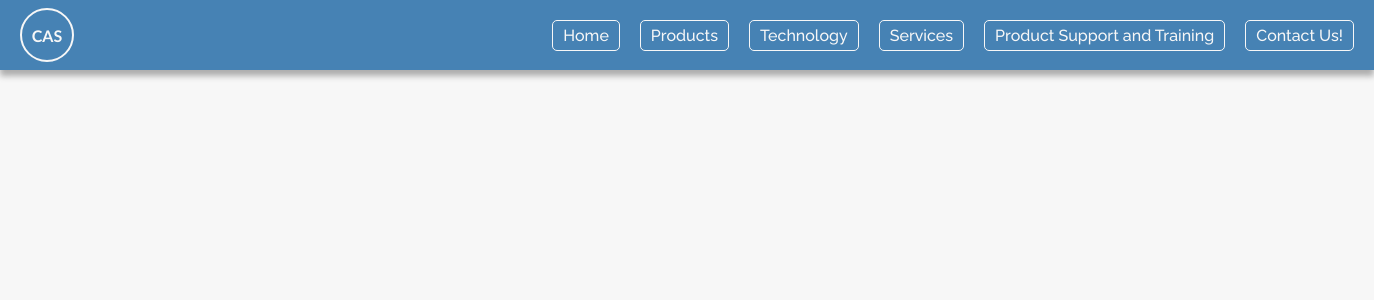
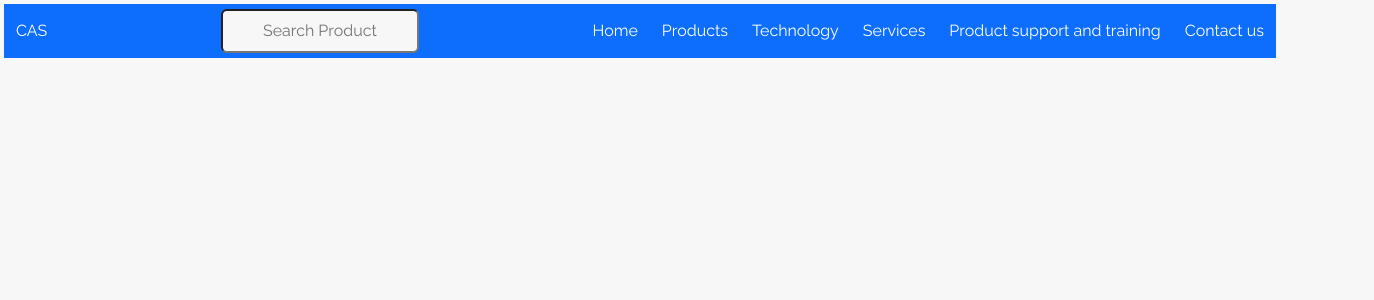
Before and after one commit to Ashwinumbarkar20/CAS-Frontend, a React (Vite) app in the folder CAS-FrontEnd/: page / in a window 1280 px wide. Shown: the top 300 px of the page, 1374 px wide, since content can reach past the window. Built offline with nearby package versions, Linux system fonts and the light colour scheme.

Commit message:
Navbar creation

```diff
--- a/CAS-FrontEnd/index.html
+++ b/CAS-FrontEnd/index.html
@@ -6,11 +6,14 @@
     <meta name="viewport" content="width=device-width, initial-scale=1.0" />
     <link rel="preconnect" href="https://fonts.googleapis.com">
 <link rel="preconnect" href="https://fonts.gstatic.com" crossorigin>
+<link href="https://cdn.jsdelivr.net/npm/bootstrap@5.3.2/dist/css/bootstrap.min.css" rel="stylesheet" integrity="sha384-T3c6CoIi6uLrA9TneNEoa7RxnatzjcDSCmG1MXxSR1GAsXEV/Dwwykc2MPK8M2HN" crossorigin="anonymous">
 <link href="https://fonts.googleapis.com/css2?family=Playfair+Display&family=Poppins:ital,wght@0,200;0,400;1,300&family=Raleway:wght@400;500;700&display=swap" rel="stylesheet">
     <title>CAS</title>
   </head>
   <body>
     <div id="root"></div>
     <script type="module" src="/src/main.jsx"></script>
+    <script src="https://cdn.jsdelivr.net/npm/@popperjs/core@2.11.8/dist/umd/popper.min.js" integrity="sha384-I7E8VVD/ismYTF4hNIPjVp/Zjvgyol6VFvRkX/vR+Vc4jQkC+hVqc2pM8ODewa9r" crossorigin="anonymous"></script>
+<script src="https://cdn.jsdelivr.net/npm/bootstrap@5.3.2/dist/js/bootstrap.min.js" integrity="sha384-BBtl+eGJRgqQAUMxJ7pMwbEyER4l1g+O15P+16Ep7Q9Q+zqX6gSbd85u4mG4QzX+" crossorigin="anonymous"></script>
   </body>
 </html>
--- /dev/null
+++ b/CAS-FrontEnd/src/Component/Navbar/Menu.jsx
@@ -0,0 +1,18 @@
+/* eslint-disable react/prop-types */
+/* eslint-disable no-unused-vars */
+import React from 'react'
+import { Link } from 'react-router-dom'
+import styled from 'styled-components'
+
+export default function Menu({menuitems}) {
+
+  return (
+    <div>
+    <ul>
+    {menuitems.map((menu)=>{
+        return <li key={menu.Name}>{menu.Name}</li>
+    })}
+    </ul>
+    </div>
+  )
+}
--- a/CAS-FrontEnd/src/Component/Navbar/Nav.jsx
+++ b/CAS-FrontEnd/src/Component/Navbar/Nav.jsx
@@ -1,80 +1,49 @@
 import React from 'react'
 import styled from 'styled-components'
+import products from '../../Data/Products.json'
+import Menu from './Menu'
+import { useState } from 'react'
+export default function Nav() {
+  const[showsubMenu,setShowsubMenu]=useState(false);
+  const handleEnter=()=>{setShowsubMenu(true)};
+  const handleleave=()=>{setShowsubMenu(false)};
+  return (
+    <Navmaindiv className='container-fluid m-0 p-1  '>
 
-export default function Nav() {
-  return (
-    <>
-      <Navbar>
-        <div className='Logo'>
-        <div className='logodic'>
-CAS
-        </div>
-        </div>
-        <div className='Menu'>
-            <ul className='Menus'>
-                <li>Home</li>
-                <li>Products</li>
-                <li>Technology</li>
-                <li>Services</li>
-                <li>Product Support and Training</li>
-                <li>Contact Us!</li>
+    <nav className='bg-primary container-fluid d-flex justify-content-between align-items-center'>
 
-            </ul>
-        </div>
+  <div className='logo bg-primary text-white'>CAS</div>
 
-      </Navbar>
-    </>
+  <div className='Search d-none d-md-block bg-primary text-white '>
+  <input className="p-2 rounded text-center" type="text" name="Search" placeholder='Search Product' /></div>
+
+  <div className='Menu'><ul className='navbar-nav flex-row justify-content-center align-items-center gap-4 bg-primary text-white'>
+<li className='bg-primary text-white'>Home</li>
+<li className='bg-primary text-white' onMouseEnter={handleEnter} onMouseLeave={handleleave}>Products
+{showsubMenu&& (<Menu menuitems={products}></Menu>)}
+</li>
+<li className='bg-primary text-white'>Technology</li>
+<li className='bg-primary text-white'>Services</li>
+<li className='bg-primary text-white'>Product support and training</li>
+<li className='bg-primary text-white'>Contact us</li>
+
+  </ul></div>
+
+  {/* <Menu menuitems={products}></Menu> */}
+  </nav>
+    </Navmaindiv>
   )
 }
-const Navbar=styled.nav`
-width:1334px;
-margin:0px auto;
-display:flex;
-justify-content:space-between;
-align-items:center;
-height:50px;
-box-shadow:0 6px 6px rgba(0,0,0,0.3);
-padding:10px 20px;
-background-color:var(--primary);
-.Logo{
-    cursor: pointer;
-    background-color: transparent;
-    .logodic{
-        background-color:var(--primary);
-        display:flex;
-        justify-content:center;
-        align-items:center;
-        border-radius:100%;
-        height:50px;
-        width:50px;
-        border:2px solid var(--text-color);
-        color:var(--text-color);
-        font-weight:800;
-        font-family:'Trebuchet MS', 'Lucida Sans Unicode', 'Lucida Grande', 'Lucida Sans', Arial, sans-serif
+const Navmaindiv=styled.div`
+nav{
+  height:54px;
+}
 
-
-    }
-}
-.Menu{
-    background-color:var(--primary);
-    .Menus{
-    display:flex;
-    justify-content:space-between;
-    align-items:center;
-    gap:20px;
-    list-style:none;
-    background-color:var(--primary);
-li{
-    cursor: pointer;
-    background-color: transparent;
-    color:var(--text-color);
-    font-weight:500;
-    padding:5px 10px;
-    border:1px solid var(--text-color);
-    border-radius:5px;
+container{
 
 }
-}
+.Menu ul li{
+cursor: pointer;
 }
 
 `
--- /dev/null
+++ b/CAS-FrontEnd/src/Data/Products.json
@@ -0,0 +1,8 @@
+[
+    {"Name":"Almacam"},
+    {"Name":"AlmaQuote"},
+    {"Name":"Almacam Tube"},
+    {"Name":"Almacam space cut"},
+    {"Name":"Almacam weld"},
+    {"Name":"Almacam for industry 4.0"}
+]
```
